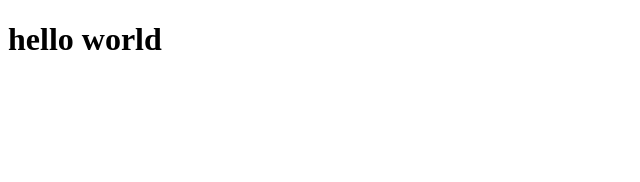
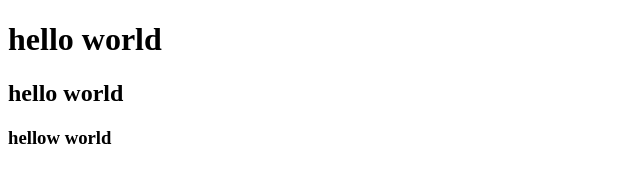
Before and after one commit to juliaczernek/Marta-i-Janek-wesele, a plain HTML site: page index.html in a window 1280 px wide. Shown: the whole page, without its empty margins (0-640 px from the left). Drawn offline with Linux system fonts and the light colour scheme.

Commit message:
testing environment

```diff
--- a/index.html
+++ b/index.html
@@ -7,5 +7,7 @@
 </head>
 <body>
     <h1>hello world</h1>
+    <h2>hello world</h2>
+    <h3>hellow world</h3>
 </body>
 </html>
```
